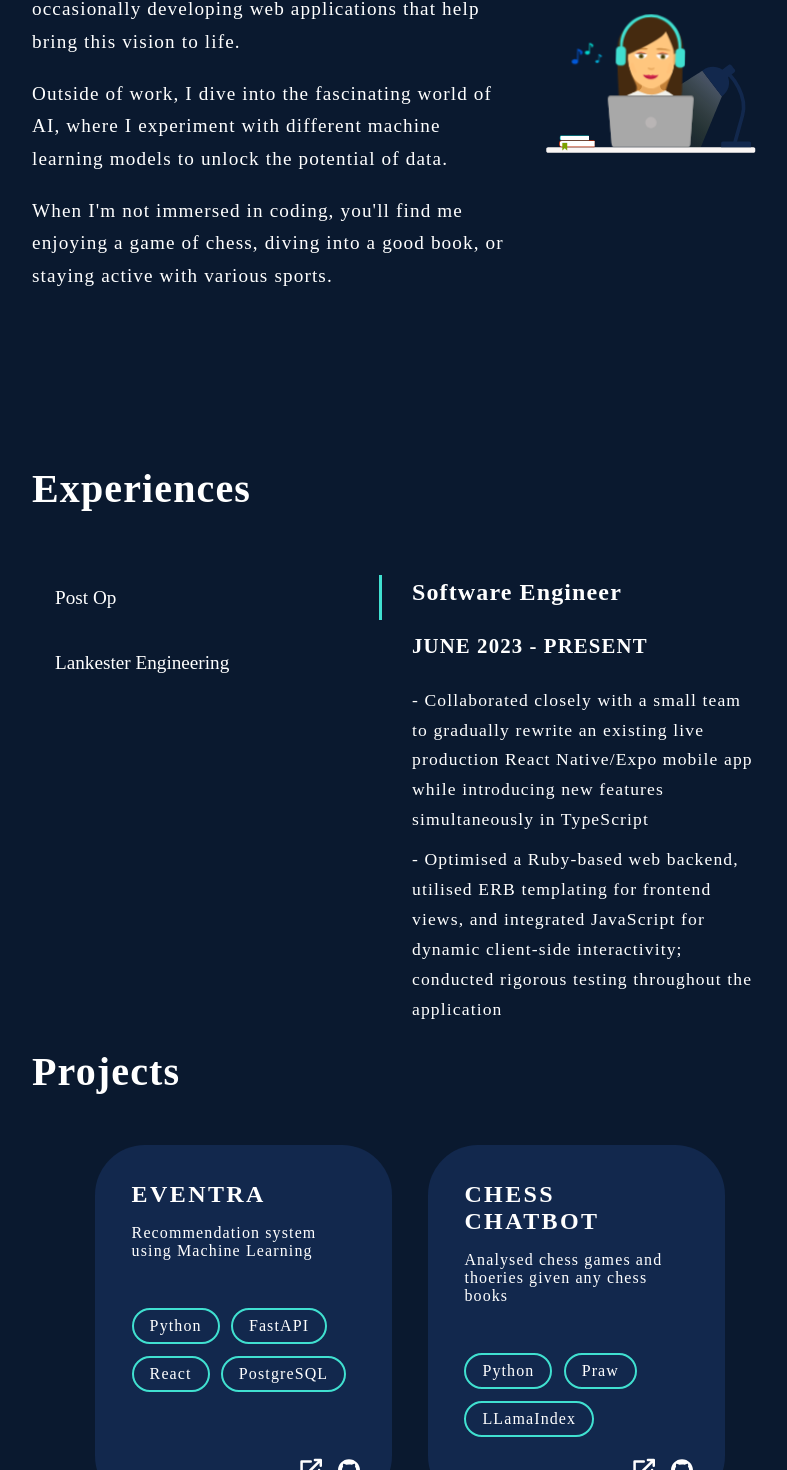
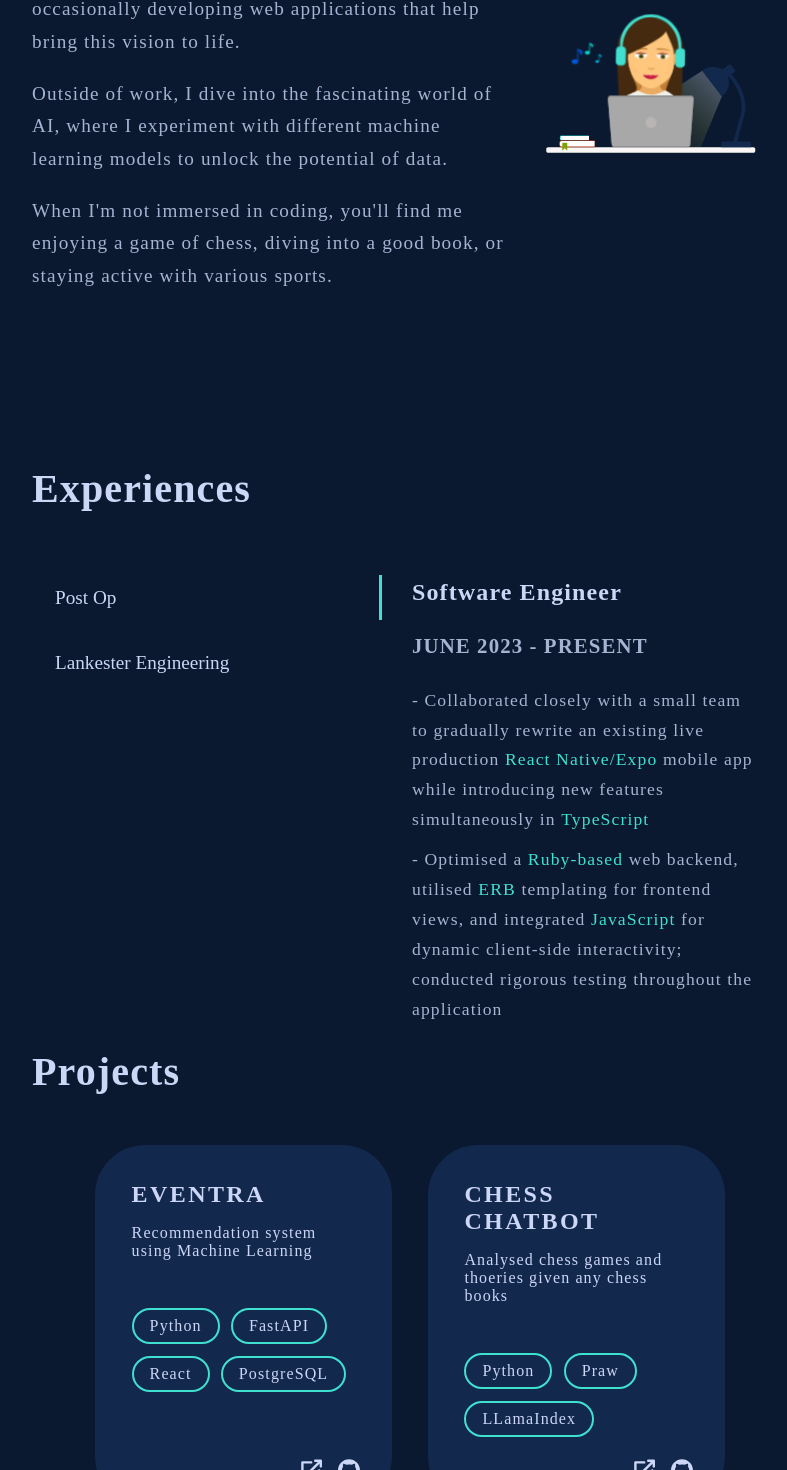
Before and after one commit to joyce-leesw/joyce-lee, a React (Vite) app: page / in a window 1280 px wide. Shown: the part 869-2339 px from the top of the page, without its empty margins (230-1017 px from the left). Built offline with nearby package versions, Linux system fonts and the light colour scheme; a web font is replaced by a local one.

Commit message:
added muted white and highlighted keywords

```diff
--- a/src/App.css
+++ b/src/App.css
@@ -11,11 +11,12 @@
   border-radius: 8px;
   overflow: hidden;
   margin: 0 auto;
-  color: white;
+  color: #ccd6f6;
 }
 
 .section {
   display: flex;
   flex-direction: column;
   padding: 60px 0;
+  color: #ccd6f6;
 }
--- a/src/components/About.jsx
+++ b/src/components/About.jsx
@@ -6,13 +6,30 @@ import '../styles/About.css';
 
 export default function About () {
 	const highlightText = (text) => {
-    const parts = text.split(/(\*[^*]+\*)/g);
+    const parts = text.split(/(\*[^*]+\*|<a[^>]*>.*?<\/a>)/g);
     return parts.map((part, index) => {
 			if (part.startsWith('*') && part.endsWith('*')) {
 				const highlightedText = part.slice(1, -1);
 				return <span key={index} className="highlight">{highlightedText}</span>;
 			}
-			return part;
+
+			const linkMatch = part.match(/<a href="([^"]+)" class="highlight hidden-link">(.*?)<\/a>/);
+			if (linkMatch) {
+				const url = linkMatch[1];
+				const linkText = linkMatch[2];
+				return (
+					<a
+						key={index}
+						href={url}
+						target="_blank"
+						rel="noopener noreferrer"
+						className="highlight hidden-link"
+					>
+						{linkText}
+					</a>
+				);
+			}
+        return part;
     });
 	};
 
--- a/src/components/Achievements.jsx
+++ b/src/components/Achievements.jsx
@@ -1,13 +1,25 @@
 import '../styles/Achievement.css';
 
 export default function Achievements ({ title, date, achievements }) {
+
+	const highlightText = (text) => {
+    const parts = text.split(/(\*[^*]+\*)/g);
+    return parts.map((part, index) => {
+			if (part.startsWith('*') && part.endsWith('*')) {
+				const highlightedText = part.slice(1, -1);
+				return <span key={index} className="highlight">{highlightedText}</span>;
+			}
+			return part;
+    });
+	};
+
 	return (
 		<div className="achievements-container">
-			<h3>{title}</h3>
-			<h4>{date}</h4>
+			<h3 className='company-name'>{title}</h3>
+			<h4 className='duration'>{date}</h4>
 			{achievements.map((achievement, index) => (
 				<div key={index} className="achievement">
-					{achievement}
+					{highlightText(achievement)}
 				</div>
 			))}
 		</div>
--- a/src/components/TabButton.jsx
+++ b/src/components/TabButton.jsx
@@ -5,7 +5,6 @@ export default function TabButton({ company, isSelected, ...props }) {
 		<li>
 			<button
 				className={isSelected ? 'selected' : ''}
-				style={{ color: 'white' }}
 				{...props}
 			>
 				{company}
--- a/src/data.js
+++ b/src/data.js
@@ -1,20 +1,20 @@
 export const INTRO_TITLE = "Hello World! I'm";
 export const INTRO_NAME = "Joyce Lee"
 export const INTRO_SUBTITLE = "Welcome to my little corner of the internet. I’m glad you’re here!";
-export const ABOUT = `I'm a software engineer based in *London*, currently working at *Post Op*, where I'm dedicated to making healthcare accessible to everyone, everywhere. My role involves designing intuitive mobile apps and occasionally developing web applications that help bring this vision to life.\n\nOutside of work, I dive into the fascinating world of AI, where I experiment with different machine learning models to unlock the potential of data.\n\nWhen I'm not immersed in coding, you'll find me enjoying a game of chess, diving into a good book, or staying active with various sports.`;
+export const ABOUT = `I'm a software engineer based in *London*, currently working at <a href="https://postop.ai" class="highlight hidden-link">Post Op</a>, where I'm dedicated to making healthcare accessible to everyone, everywhere. My role involves designing intuitive mobile apps and occasionally developing web applications that help bring this vision to life.\n\nOutside of work, I dive into the fascinating world of AI, where I experiment with different machine learning models to unlock the potential of data.\n\nWhen I'm not immersed in coding, you'll find me enjoying a game of chess, diving into a good book, or staying active with various sports.`;
 
 export const EXPERIENCES = [
 	{
 		company: 'Post Op',
 		title: 'Software Engineer',
 		date: 'JUNE 2023 - PRESENT',
-		achievements: ['- Collaborated closely with a small team to gradually rewrite an existing live production React Native/Expo mobile app while introducing new features simultaneously in TypeScript', '- Optimised a Ruby-based web backend, utilised ERB templating for frontend views, and integrated JavaScript for dynamic client-side interactivity; conducted rigorous testing throughout the application']
+		achievements: ['- Collaborated closely with a small team to gradually rewrite an existing live production *React Native/Expo* mobile app while introducing new features simultaneously in *TypeScript*', '- Optimised a *Ruby-based* web backend, utilised *ERB* templating for frontend views, and integrated *JavaScript* for dynamic client-side interactivity; conducted rigorous testing throughout the application']
 	},
 	{
 		company: 'Lankester Engineering',
 		title: 'Machine Learning Engineer',
 		date: 'OCT 2022 - APR 2023',
-		achievements: ['- Designed and implemented a system in Python utilising Tensorflow and Keras, integrating LSTM with an autoencoder and DNN to detect operational anomalies in IoT devices and predict equipment lifecycle based on historical performance data', '- Successfully predicted the state-of-health(SoH) and state-of-charge(SoC) over charging cycles and end-of-life(EOL) of batteries; productionised the models by creating REST API using Django']
+		achievements: ['- Designed and implemented a system in *Python* utilising *Tensorflow* and *Keras*, integrating *LSTM with an autoencoder* and *DNN* to detect operational anomalies in IoT devices and predict equipment lifecycle based on historical performance data', '- Successfully predicted the state-of-health(SoH) and state-of-charge(SoC) over charging cycles and end-of-life(EOL) of batteries; productionised the models by creating *REST API* using *Django*']
 	}
 ]
 
--- a/src/styles/About.css
+++ b/src/styles/About.css
@@ -9,9 +9,20 @@
   line-height: 1.7;
   font-family: 'MontserratLight';
   width: 70%;
+  color: #a8b2d1;
 }
 
 .highlight {
   color: turquoise;
   font-family: 'MontserratBold';
 }
+
+.hidden-link {
+  text-decoration: none;
+  display: inline;
+  cursor: pointer;
+}
+
+.hidden-link:hover {
+  text-decoration: underline;
+}
--- a/src/styles/Achievement.css
+++ b/src/styles/Achievement.css
@@ -2,6 +2,14 @@
   flex-direction: column;
   padding: 10px;
   width: 90%;
+}
+
+.company-name {
+  color: #ccd6f6;
+}
+
+.duration {
+  color: #a8b2d1;
 }
 
 .achievement {
@@ -9,4 +17,10 @@
   font-size: 1.1em;
   line-height: 1.7;
   font-family: 'MontserratLight';
+  color: #a8b2d1;
 }
+
+.highlight {
+  color: turquoise;
+  font-family: 'MontserratBold';
+}
--- a/src/styles/NavBar.css
+++ b/src/styles/NavBar.css
@@ -22,7 +22,7 @@
 }
 
 .nav-tabs a {
-  color: white;
+  color: #ccd6f6;
   text-decoration: none;
 }
 
@@ -34,7 +34,7 @@
 .github-link {
   display: flex;
   align-items: center;
-  color: white;
+  color: #ccd6f6;
   text-decoration: none;
 }
 
--- a/src/styles/Outro.css
+++ b/src/styles/Outro.css
@@ -3,4 +3,5 @@
   flex-direction: column;
   align-items: center;
   font-size: 0.7em;
+  color: #ccd6f6;
 }
--- a/src/styles/Projects.css
+++ b/src/styles/Projects.css
@@ -16,7 +16,7 @@
   margin: 1rem;
   background-color: #12284d;
   /* background: linear-gradient(#1b4481, #10215d); */
-  color: white;
+  color: #ccd6f6;
   /* box-shadow: 0 2px 5px rgba(197, 192, 192, 0.6); */
   border-radius: 50px;
   font-family: 'MontserratLight';
@@ -28,7 +28,7 @@
   letter-spacing: 0.1em;
   margin: 0;
   text-transform: uppercase;
-  color: white;
+  color: #ccd6f6;
   font-family: 'MontserratBold';
 }
 
@@ -57,7 +57,7 @@
 .project-github-link {
   display: flex;
   align-items: center;
-  color: white;
+  color: #ccd6f6;
   text-decoration: none;
   margin-right: 0.5rem;
 }
@@ -82,7 +82,7 @@
 }
 
 .project-website-icon {
-  width: 25px;
-  height: 25px;
+  width: 24px;
+  height: 24px;
   transition: color 0.3s ease;
 }
--- a/src/styles/TabButton.css
+++ b/src/styles/TabButton.css
@@ -16,6 +16,7 @@
   width: 350px;
   text-align: left;
   border-radius: 0;
+  color: #ccd6f6;
 }
 
 .tab-menu button:hover {
```
